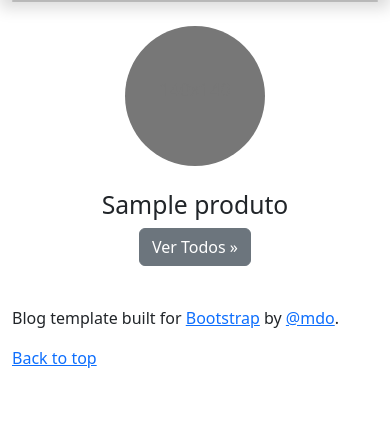
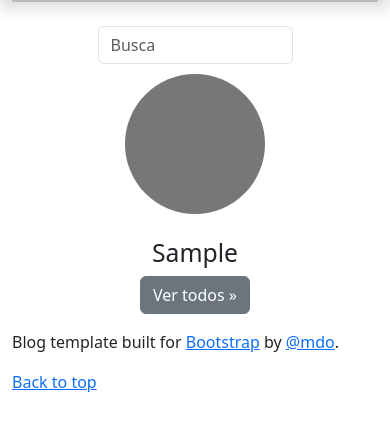
Before and after one commit to WellingtonMarinho/pizzaria, a Django app: page /produtos/ in a window 390 px wide. Shown: the part 40-471 px from the top of the page. Run offline with Django 3.2, Linux system fonts and the light colour scheme; tables that the repository leaves empty hold one stand-in row (values such as "Sample post"); some libraries are stand-ins or nearby versions.

Commit message:
Organizando templates e suas heranças. Preparando para facilitar o trabalho da Laura no frontend.

```diff
--- a/cliente/views.py
+++ b/cliente/views.py
@@ -8,7 +8,7 @@ class ClienteListView(ListView):
     model = Cliente
     template_name = 'cliente/clientes.html'
     paginate_by = 10
-    context_object_name = 'clientes' # altera o nome da váriavel de contexto que por default é 'object'_list
+    context_object_name = 'obj_list' # altera o nome da váriavel de contexto que por default é 'object'_list
 
     # É necessário rescrever esses dois métodos para aplicar
     # Variáveis de contexto, como título, nome específico para tags e etc.
--- a/core/templates/base.html
+++ b/core/templates/base.html
@@ -95,7 +95,10 @@
             <div class="col-12 col-md-8 col-lg-9">
               <br>
               <div class="row">
-
+                {% block search %}
+                {% endblock%}
+                <br>
+                <br>
                 {% block content %}
                 {% endblock %}
               </div>
--- a/core/templates/index.html
+++ b/core/templates/index.html
@@ -2,9 +2,7 @@
 
 {% load static %}
 
-{% block content %}
-
-<main class="col-md-12 col-lg-12 px-md-3 container">
+{% block search %}
 
 <br>
 
@@ -14,109 +12,31 @@
    </div>
 </div>
 
-    <br>
+
+{% endblock %}
+
+{% block content %}<div class="container">
 
         <div class="row">
+          {% for obj in obj_list %}
 
-        <div class="col-md-12 col-lg-4 col-xl-3 col-group-itens-container">
-
+            <div class="col-lg-3 col-group-itens-container">
+                <div class="container">
                     <div>
                         <svg class="bd-placeholder-img rounded-circle" width="140" height="140" xmlns="http://www.w3.org/2000/svg" role="img" aria-label="Placeholder: 140x140" preserveAspectRatio="xMidYMid slice" focusable="false"
                         ><title>Placeholder</title><rect width="100%" height="100%" fill="#777"/><text x="50%" y="50%" fill="#777" dy=".3em">140x140</text>
                         </svg>
                     </div>
                     <br>
-            <h2>Pizzas</h2>
+                    <h2>{{ obj.categoria }}</h2>
                     <!-- <p>Donec sed odio dui. Etiam porta sem malesuada magna mollis euismod. Nullam id dolor id nibh ultricies vehicula ut id elit. Morbi leo risus, porta ac consectetur ac, vestibulum at eros. Praesent commodo cursus magna.</p> -->
                     <p><a class="btn btn-secondary" href="#" role="button">Ver todos &raquo;</a></p>
-
-        </div><!-- /.col-lg-4 -->
-
-        <div class="col-md-12 col-lg-4 col-xl-3 col-group-itens-container">
-
-            <div>
-                <svg class="bd-placeholder-img rounded-circle" width="140" height="140"     xmlns="http://www.w3.org/2000/svg" role="img" aria-label="Placeholder:  140x140" preserveAspectRatio="xMidYMid slice"    focusable="false"><title>Placeholder</title><rect width="100%"     height="100%" fill="#777"/><text x="50%" y="50%" fill="#777" dy=".  3em">140x140</text></svg>
                 </div>
-            <br>
-            <h2>Esfirras</h2>
-            <p><a class="btn btn-secondary" href="#" role="button">Ver Todos &raquo; </a></p>
-
-        </div><!-- /.col-lg-4 -->
-
-        <div class="col-md-12 col-lg-4 col-xl-3 col-group-itens-container">
-
-            <div>
-                <svg class="bd-placeholder-img rounded-circle" width="140" height="140"     xmlns="http://www.w3.org/2000/svg" role="img" aria-label="Placeholder:  140x140" preserveAspectRatio="xMidYMid slice"    focusable="false"><title>Placeholder</title><rect width="100%"     height="100%" fill="#777"/><text x="50%" y="50%" fill="#777" dy=".  3em">140x140</text></svg>
             </div>
-            <br>
-            <h2>Lanches</h2>
-            <p><a class="btn btn-secondary" href="#" role="button">Ver Todos &raquo; </a></p>
-
-        </div><!-- /.col-lg-4 -->
-
-        <div class="col-md-12 col-lg-4 col-xl-3 col-group-itens-container">
-
-            <div>
-                <svg class="bd-placeholder-img rounded-circle" width="140" height="140"     xmlns="http://www.w3.org/2000/svg" role="img" aria-label="Placeholder:  140x140" preserveAspectRatio="xMidYMid slice"    focusable="false"><title>Placeholder</title><rect width="100%"     height="100%" fill="#777"/><text x="50%" y="50%" fill="#777" dy=".  3em">140x140</text></svg>
-            </div>
-            <br>
-            <h2>Combos</h2>
-            <p><a class="btn btn-secondary" href="#" role="button">Ver Todos &raquo; </a></p>
-
-        </div><!-- /.col-lg-4 -->
-
-    </div><!-- /.row -->
-
-    <br>
-
-    <div class="row">
-
-        <div class="col-md-12 col-lg-4 col-xl-3 col-group-itens-container">
-
-            <div>
-                <svg class="bd-placeholder-img rounded-circle" width="140" height="140"     xmlns="http://www.w3.org/2000/svg" role="img" aria-label="Placeholder:  140x140" preserveAspectRatio="xMidYMid slice"    focusable="false"><title>Placeholder</title><rect width="100%"     height="100%" fill="#777"/><text x="50%" y="50%" fill="#777" dy=".  3em">140x140</text></svg>
-            </div>
-            <br>
-            <h2>Porções</h2>
-            <p><a class="btn btn-secondary" href="#" role="button">Ver Todos &raquo; </a></p>
-
-        </div><!-- /.col-lg-4 -->
-
-        <div class="col-md-12 col-lg-4 col-xl-3 col-group-itens-container">
-
-            <div>
-                <svg class="bd-placeholder-img rounded-circle" width="140" height="140"     xmlns="http://www.w3.org/2000/svg" role="img" aria-label="Placeholder:  140x140" preserveAspectRatio="xMidYMid slice"    focusable="false"><title>Placeholder</title><rect width="100%"     height="100%" fill="#777"/><text x="50%" y="50%" fill="#777" dy=".  3em">140x140</text></svg>
-            </div>
-            <br>
-            <h2>Pasteis</h2>
-            <p><a class="btn btn-secondary" href="#" role="button">Ver Todos &raquo; </a></p>
-
-        </div><!-- /.col-lg-4 -->
-
-        <div class="col-md-12 col-lg-4 col-xl-3 col-group-itens-container">
-
-            <div>
-                <svg class="bd-placeholder-img rounded-circle" width="140" height="140"     xmlns="http://www.w3.org/2000/svg" role="img" aria-label="Placeholder:  140x140" preserveAspectRatio="xMidYMid slice"    focusable="false"><title>Placeholder</title><rect width="100%"     height="100%" fill="#777"/><text x="50%" y="50%" fill="#777" dy=".  3em">140x140</text></svg>
-            </div>
-            <br>
-            <h2>Sobremesas</h2>
-            <p><a class="btn btn-secondary" href="#" role="button">Ver Todos &raquo; </a></p>
-
-        </div><!-- /.col-lg-4 -->
-
-        <div class="col-md-12 col-lg-4 col-xl-3 col-group-itens-container">
-
-            <div>
-                <svg class="bd-placeholder-img rounded-circle" width="140" height="140"     xmlns="http://www.w3.org/2000/svg" role="img" aria-label="Placeholder:  140x140" preserveAspectRatio="xMidYMid slice"    focusable="false"><title>Placeholder</title><rect width="100%"     height="100%" fill="#777"/><text x="50%" y="50%" fill="#777" dy=".  3em">140x140</text></svg>
-            </div>
-            <br>
-            <h2>Bebidas</h2>
-            <p><a class="btn btn-secondary" href="#" role="button">Ver Todos &raquo; </a></p>
-
-        </div><!-- /.col-lg-4 -->
+            {% endfor %}
 
         </div>
 
-</main>
+</div>
 
 {% endblock %}
--- a/produto/templates/produto/produtos.html
+++ b/produto/templates/produto/produtos.html
@@ -1,27 +1 @@
-{% extends 'base.html' %}
-{% block content %}
-{% for obj in produtos %}
-
-    <div class="col-md-12 col-lg-4 col-xl-3 col-group-itens-container">
-
-        <div class="card-columns">
-
-            <div>
-                <svg class="bd-placeholder-img rounded-circle" width="140" height="140"  xmlns="http://www.w3.org/2000/svg" role="img" aria-label="Placeholder:  140x140" preserveAspectRatio="xMidYMid slice"    focusable="false"><title>Placeholder</title><rect width="100%"     height="100%" fill="#777"/><text x="50%" y="50%" fill="#777" dy=".  3em">140x140</text></svg>
-            </div>
-
-            <br>
-
-            <h2>{{ obj.nome }}</h2>
-
-            <p><a class="btn btn-secondary" href="#" role="button">Ver Todos &raquo; </a></p>
-
-        </div>
-
-        <br>
-
-    </div>
-
-{% endfor %}
-
-{% endblock %}
+{% extends 'index.html' %}
--- a/produto/views.py
+++ b/produto/views.py
@@ -9,10 +9,10 @@ class ProdutoListView(ListView):
     template_name = 'produto/produtos.html'
     paginate_by = 10
     # ordering = '-created_at'
-    context_object_name = 'produtos'
+    context_object_name = 'obj_list'
 
     def get_queryset(self, **kwargs):
-        queryset = Produto.objects.all().order_by('-created_at')
+        queryset = Produto.objects.all().order_by('created_at')
         return queryset
 
     def get_context_data(self, **kwargs):
@@ -52,7 +52,7 @@ class CategoriaListView(ListView):
     template_name = 'produto/categorias.html'
     paginate_by = 10
     # ordering = '-created_at'
-    context_object_name = 'categorias'
+    context_object_name = 'obj_list'
 
     def get_queryset(self, **kwargs):
         queryset = Categoria.objects.all().order_by('-created_at')
```
Also changed, not shown: core/views.py (+14 -3 lines). Lines whose indentation alone changed are shown as unchanged.
